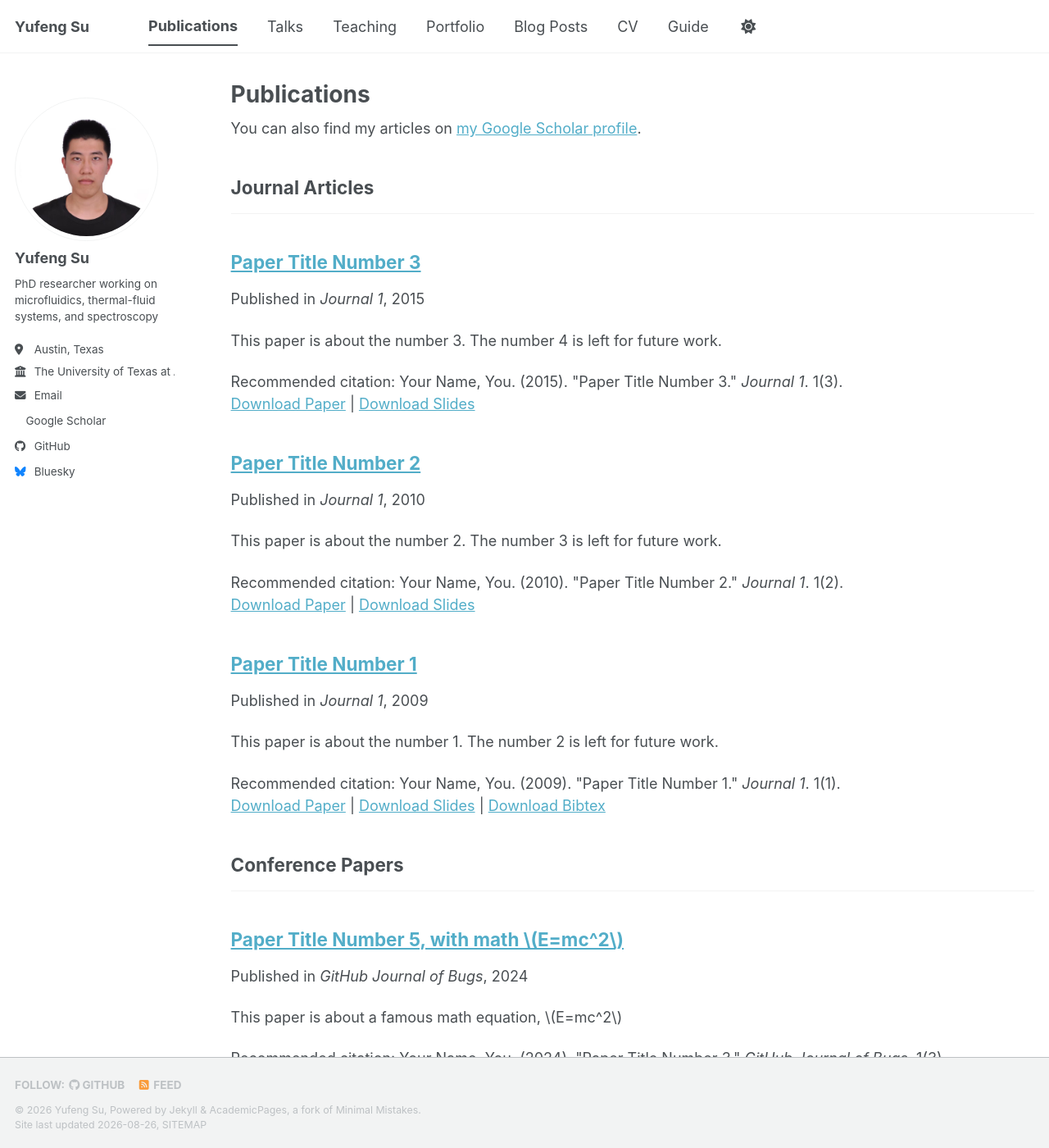
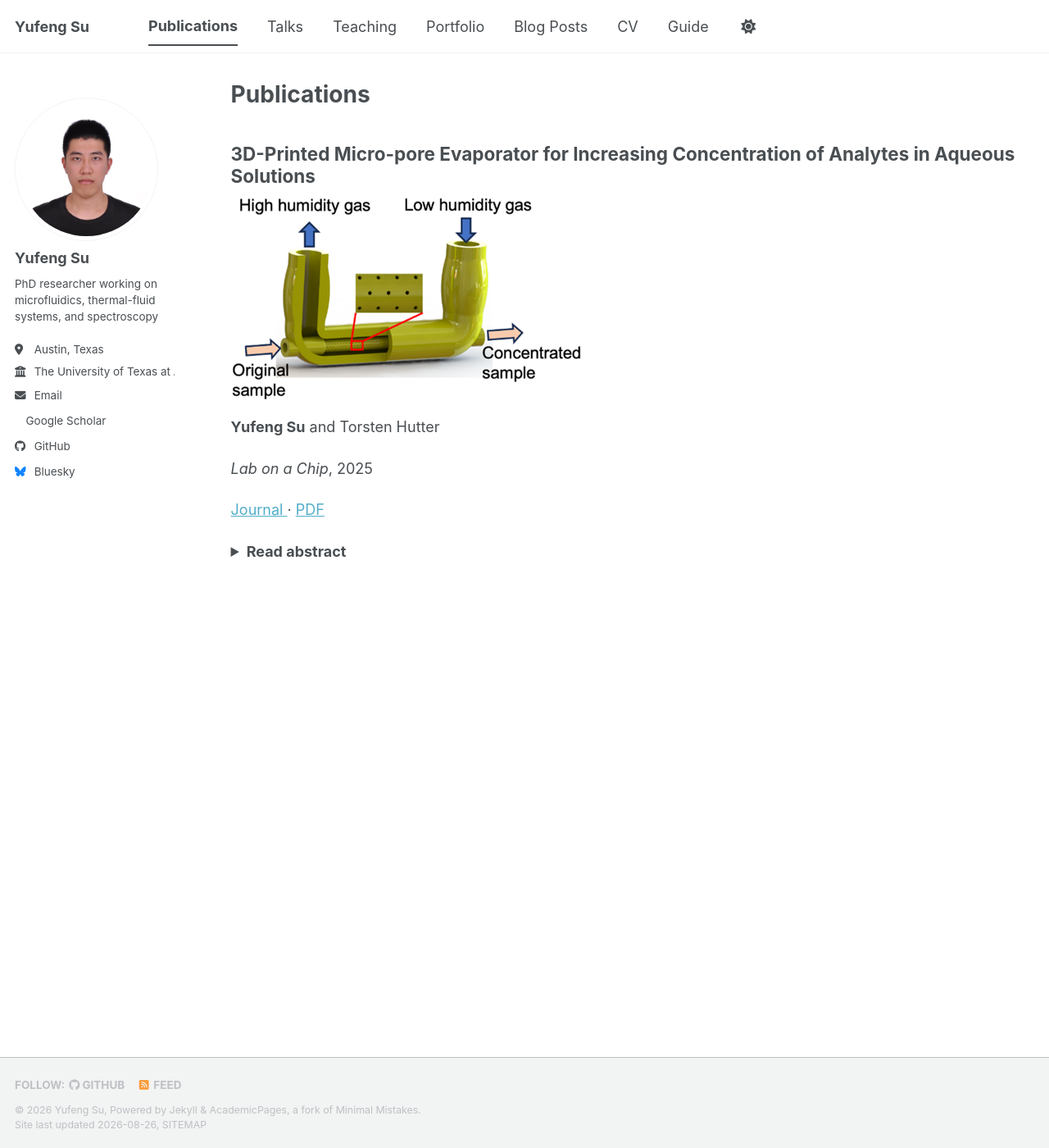
Before and after one commit to UfanSu/UfanSu.github.io, a Jekyll site: the page built from _pages/publications.html, in a window 1280 px wide and 1400 px high. Shown: the whole window at 82% size. Built offline with Jekyll 4.4.1, drawn with Linux system fonts in a browser that asks for light colours; a style sheet for code colours, icons or effects is not loaded; part of the change alters nothing that is shown; some of the changed text lies outside the part shown.

Commit message:
Update publications.html
Create custom publications page

```diff
--- a/_pages/publications.html
+++ b/_pages/publications.html
@@ -5,29 +5,58 @@ permalink: /publications/
 author_profile: true
 ---
 
-{% if site.author.googlescholar %}
-  <div class="wordwrap">You can also find my articles on <a href="{{site.author.googlescholar}}">my Google Scholar profile</a>.</div>
-{% endif %}
+<div class="paper-card">
 
-{% include base_path %}
+  <h2>
+    3D-Printed Micro-pore Evaporator for Increasing Concentration
+    of Analytes in Aqueous Solutions
+  </h2>
 
-<!-- New style rendering if publication categories are defined -->
-{% if site.publication_category %}
-  {% for category in site.publication_category  %}
-    {% assign title_shown = false %}
-    {% for post in site.publications reversed %}
-      {% if post.category != category[0] %}
-        {% continue %}
-      {% endif %}
-      {% unless title_shown %}
-        <h2>{{ category[1].title }}</h2><hr />
-        {% assign title_shown = true %}
-      {% endunless %}
-      {% include archive-single.html %}
-    {% endfor %}
-  {% endfor %}
-{% else %}
-  {% for post in site.publications reversed %}
-    {% include archive-single.html %}
-  {% endfor %}
-{% endif %}
+  <img
+    class="paper-graphic"
+    src="{{ '/images/micropore-evaporator.png' | relative_url }}"
+    alt="Graphical abstract of the micropore evaporator"
+  >
+
+  <p>
+    <strong>Yufeng Su</strong> and Torsten Hutter
+  </p>
+
+  <p>
+    <em>Lab on a Chip</em>, 2025
+  </p>
+
+  <p>
+    <a href="https://doi.org/10.1039/D5LC00329F">
+      Journal
+    </a>
+    ·
+    <a href="{{ '/files/micropore-evaporator.pdf' | relative_url }}">
+      PDF
+    </a>
+  </p>
+
+  <details class="paper-abstract">
+    <summary><strong>Read abstract</strong></summary>
+
+    <p>
+      To address the detection limit challenges of analytical instruments at low concentrations, this study
+explores the development of a concentrator, fabricated via micro-3D printing technology, relying on
+solvent evaporation through micro-pores. The operating temperature can be as low as room temperature,
+allowing for compatibility with biomolecules that are sensitive to high temperatures. Moreover, the device
+is suitable for processing small sample volumes ranging from hundreds to tens of microliters. There are
+three designs of the hydrophilic biocompatible polymer tube, each featuring micro-pores with diameters
+of 30, 50 and 70 μm, spaced at distances of 150, 250 and 350 μm, respectively. All designs have the same
+total length of 16 mm and identical contact surface area. The tube is surrounded by an outer tube for a
+sweeping gas at a flow between 20 and 100 mL min−1 for evaporation rate control. Theoretical calculations
+and experimental data were used to quantify device's performance and capabilities. Experiments conducted
+with deionized water and with aqueous glucose solutions demonstrate the device's capability to achieve
+up to a 10-fold concentration increase. The study also addresses potential issues such as analyte loss and
+the influence of various parameters like sweeping gas flow rates and liquid feeding rates on the
+concentration process. This work demonstrates the potential of the micro-3D printed device as a reliable
+and efficient method for sample concentration, critical for enhancing detection sensitivities for various
+applications such as bioassays and biosensors.
+    </p>
+  </details>
+
+</div>
```
